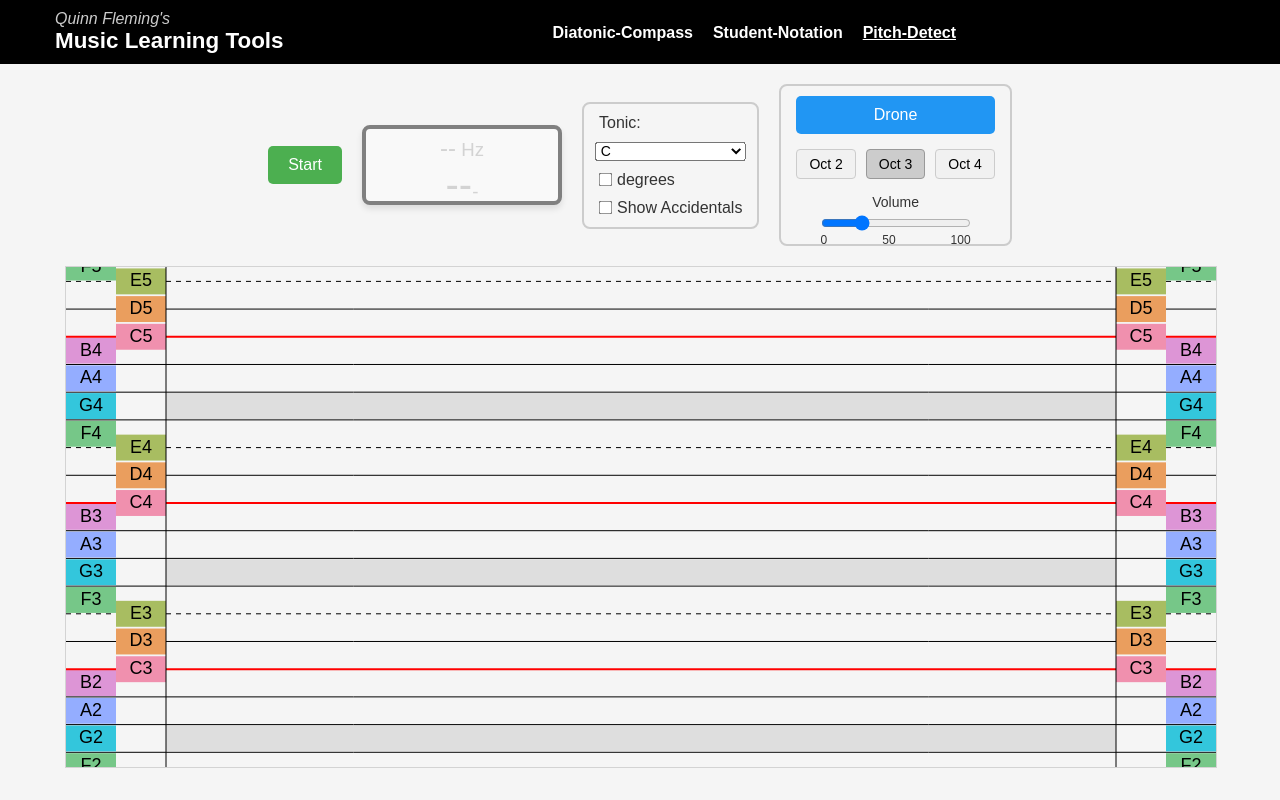
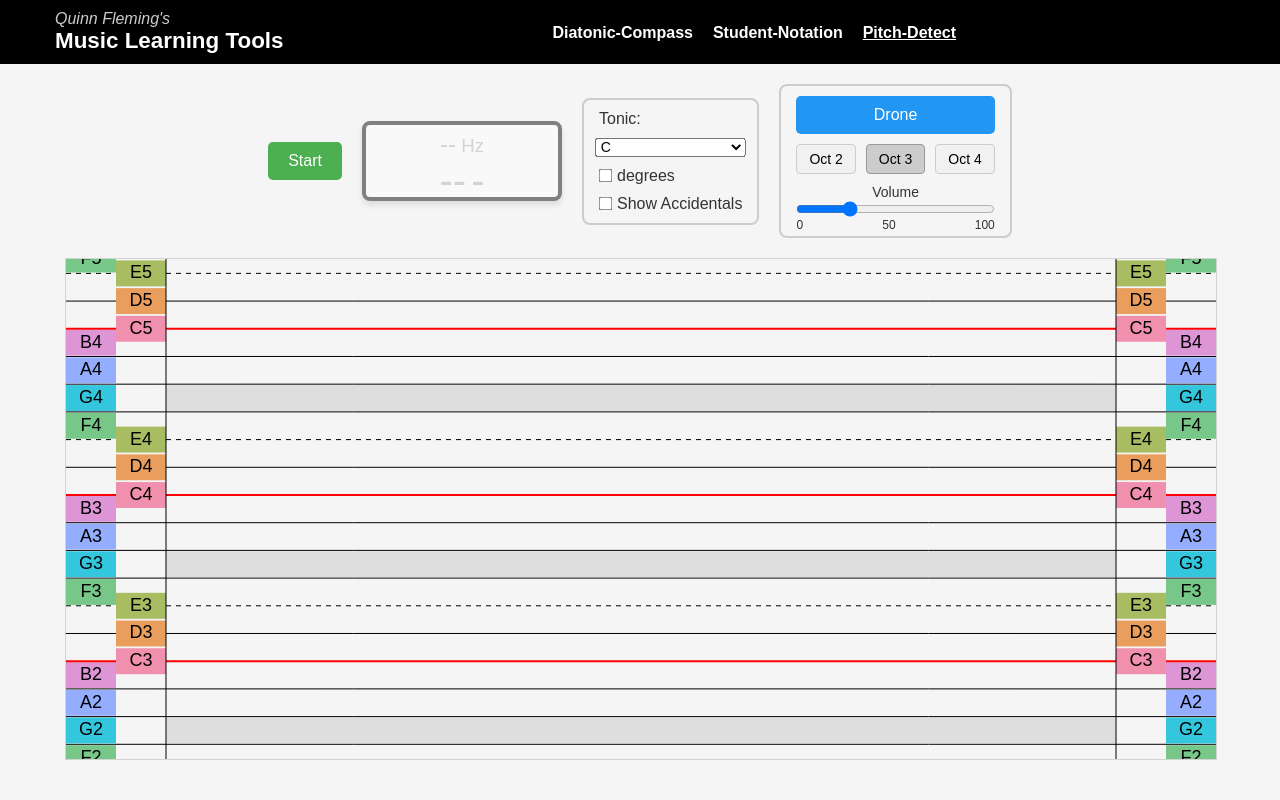
Before and after one commit to iambored456/Pitch-Detect, a plain HTML site: page index.html in a window 1280 px wide. Drawn offline with Linux system fonts and the light colour scheme.

Commit message:
Update style.css

```diff
--- a/style.css
+++ b/style.css
@@ -46,6 +46,10 @@ button.startBtn {
 button.startBtn:hover {
   background-color: #45a049;
 }
+button.startBtn.active {
+  background-color: #45a049;
+  box-shadow: inset 0 2px 4px rgba(0,0,0,0.2);
+}
 
 /* Detector Box */
 #detector {
@@ -59,7 +63,16 @@ button.startBtn:hover {
   box-shadow: 0 4px 6px rgba(0,0,0,0.1);
 }
 #pitch { font-size: 24px; }
-#note { font-size: 40px; }
+#detector #note {
+  font-size: 40px;
+  display: inline-block;
+}
+
+#detector #octave {
+  font-size: 40px;
+  display: inline-block;
+  margin-left: 5px;
+}
 #output {
   width: 100px;
   height: 42px;
@@ -93,7 +106,10 @@ button.startBtn:hover {
   padding: 10px 15px;
   display: flex;
   flex-direction: column;
-  gap: 15px;
+  gap: 10px;
+  width: fit-content;
+  min-width: 200px;
+  padding-bottom: 20px; /* Add space for volume labels */
 }
 
 /* DRONE button (blue) */
@@ -106,18 +122,20 @@ button.droneBtn {
   background-color: #2196F3;
   color: white;
   transition: background-color 0.3s;
+  width: 100%;
 }
 button.droneBtn:hover {
   background-color: #1A78C2;
 }
 button.droneBtn.active {
-  background-color: #0D47A1; /* Pressed state */
+  background-color: #0D47A1;
 }
 
 /* Octave toggles container */
 #octaveToggles {
   display: flex;
   gap: 10px;
+  width: 100%;
 }
 .octaveBtn {
   padding: 6px 12px;
@@ -127,6 +145,7 @@ button.droneBtn.active {
   background-color: #f1f1f1;
   cursor: pointer;
   transition: background-color 0.2s;
+  flex: 1;
 }
 .octaveBtn:hover {
   background-color: #e2e2e2;
@@ -141,20 +160,27 @@ button.droneBtn.active {
   display: flex;
   flex-direction: column;
   align-items: center;
-  gap: 5px;
+  gap: 0px;
   font-size: 14px;
+  width: 100%;
+  position: relative; /* Add this */
+  padding-bottom: 0px; /* Add space for labels */
 }
+
 #volumeSliderWrapper {
   position: relative;
   display: inline-block;
-  width: 150px; /* Slider width */
+  width: 100%;
 }
+
 #volumeSlider {
   width: 100%;
+  height: 8px;
 }
+
 .volumeLabels {
   position: absolute;
-  top: 18px;
+  top: 18px; /* Adjust if needed */
   width: 100%;
   display: flex;
   justify-content: space-between;
```
